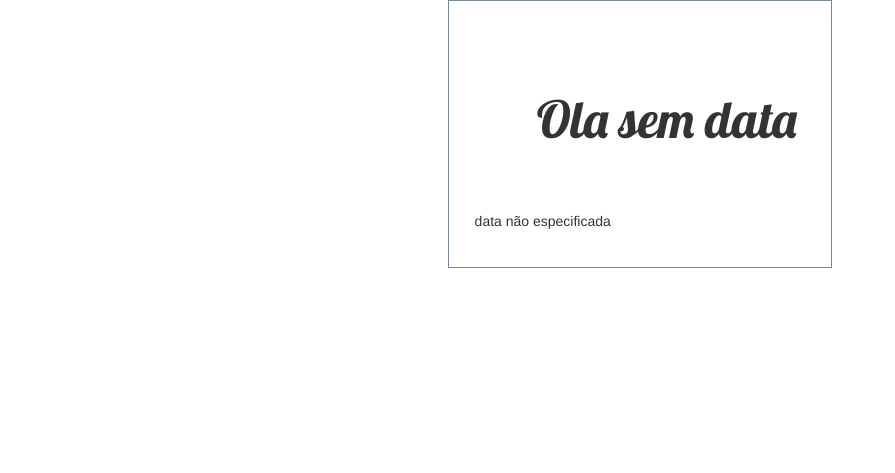
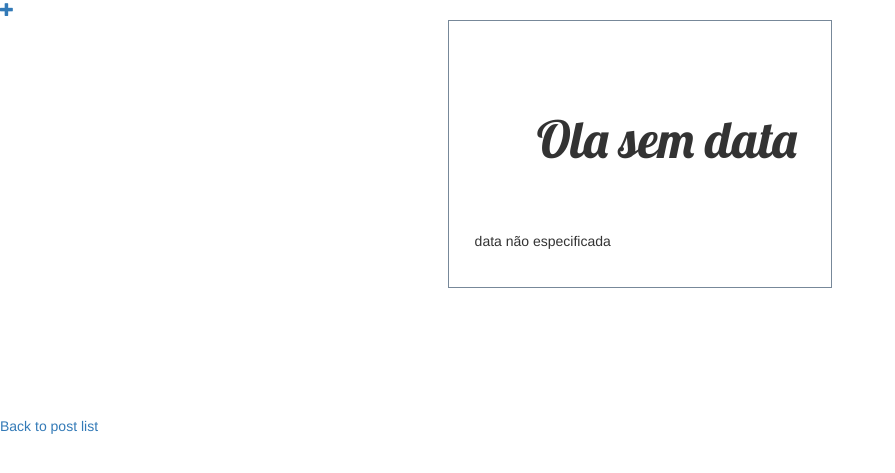
Before and after one commit to vascoalmeida/simple_blog, a Django app: page /post/3/ in a window 1280 px wide. Shown: the top 473 px of the page, without its empty margins (0-895 px from the left). Run offline with Django 3.2, Linux system fonts and the light colour scheme; data comes from the database, SQL or seed files in the repository; both versions use the stored data as it was after the commit; some libraries are stand-ins or nearby versions.

Commit message:
Added a page to create new posts

```diff
--- a/blog/templates/blog/base.html
+++ b/blog/templates/blog/base.html
@@ -9,7 +9,7 @@
         <link rel="stylesheet" href="{% static 'css/blog.css' %}">
     </head>
     <body>
-
+        <a href="{% url 'post_new' %}" class="top-menu"><span class="glyphicon glyphicon-plus"></span></a>
         {% block content %}
         {% endblock %}
 
--- a/blog/templates/blog/post_detail.html
+++ b/blog/templates/blog/post_detail.html
@@ -13,4 +13,6 @@
         <p>{{ post.text|linebreaksbr }}</p>
     </div>
 
+    <a href="/">Back to post list</a>
+
 {% endblock %}
--- a/blog/urls.py
+++ b/blog/urls.py
@@ -4,4 +4,5 @@ from . import views
 urlpatterns = [
     url(r'^$', views.post_list, name='post_list'),
     url(r'^post/(?P<pk>\d+)/$', views.post_detail, name="post_detail"),
+    url(r'^post/new/$', views.post_new, name="post_new"),
 ]
--- a/blog/views.py
+++ b/blog/views.py
@@ -1,6 +1,7 @@
-from django.shortcuts import render, get_object_or_404
+from django.shortcuts import render, get_object_or_404, redirect
 from django.utils import timezone
 from .models import Post
+from .form import PostForm
 
 # Create your views here.
 def post_list(request):
@@ -10,3 +11,19 @@ def post_list(request):
 def post_detail(request, pk):
     post = get_object_or_404(Post, pk=pk)
     return render(request, "blog/post_detail.html", {"post" : post})
+
+def post_new(request):
+    if request.method == "POST":
+        form = PostForm(request.POST)
+
+        if form.is_valid():
+            post = form.save(commit=False)
+            post.author = request.user
+            post.published_date = timezone.now()
+            post.save()
+            return redirect("post_detail", pk=post.pk)
+
+    else:
+        form = PostForm()
+
+    return render(request, "blog/post_edit.html", {"form" : form})
```
Also changed, not shown: blog/form.py (added, +7 -0 lines), blog/templates/blog/post_edit.html (added, +9 -0 lines), db.sqlite3.
